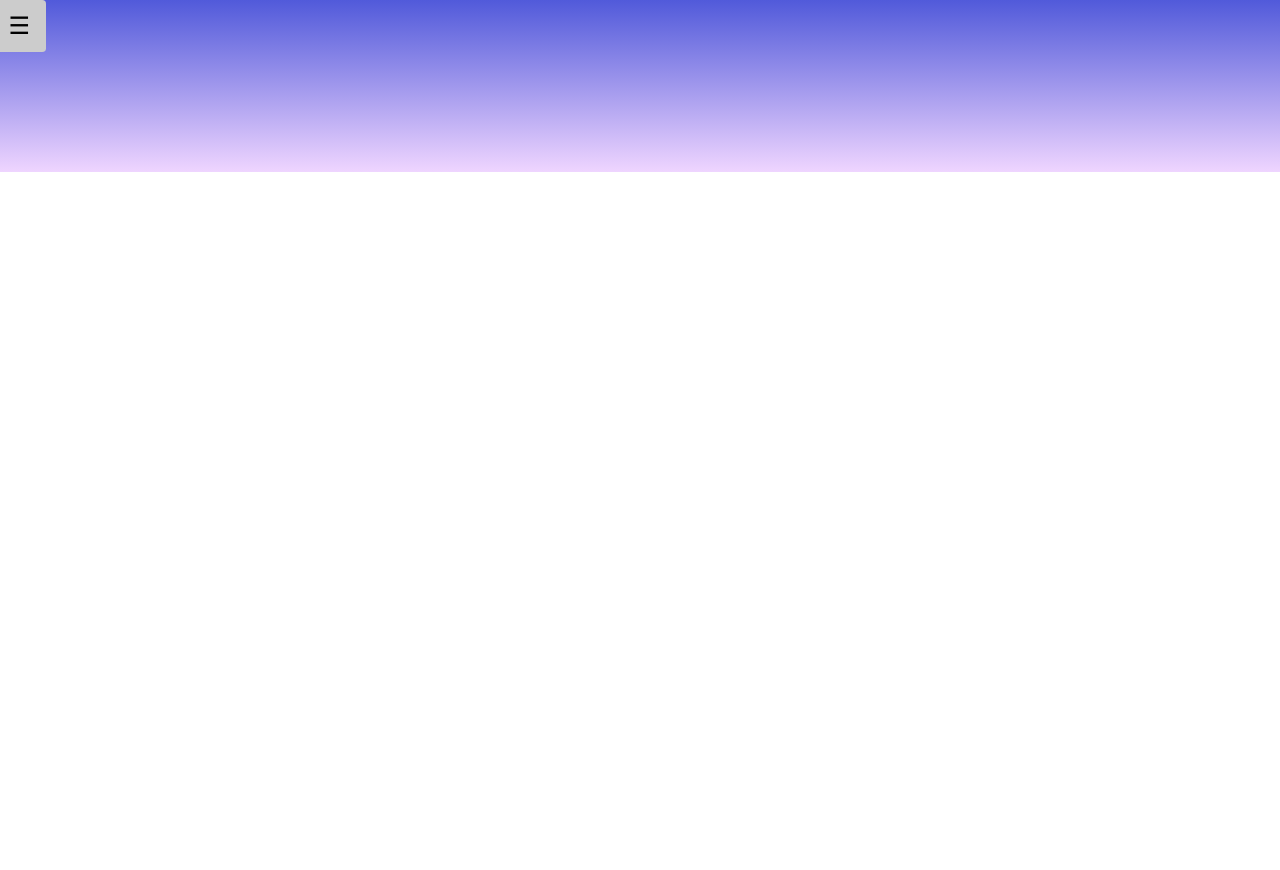
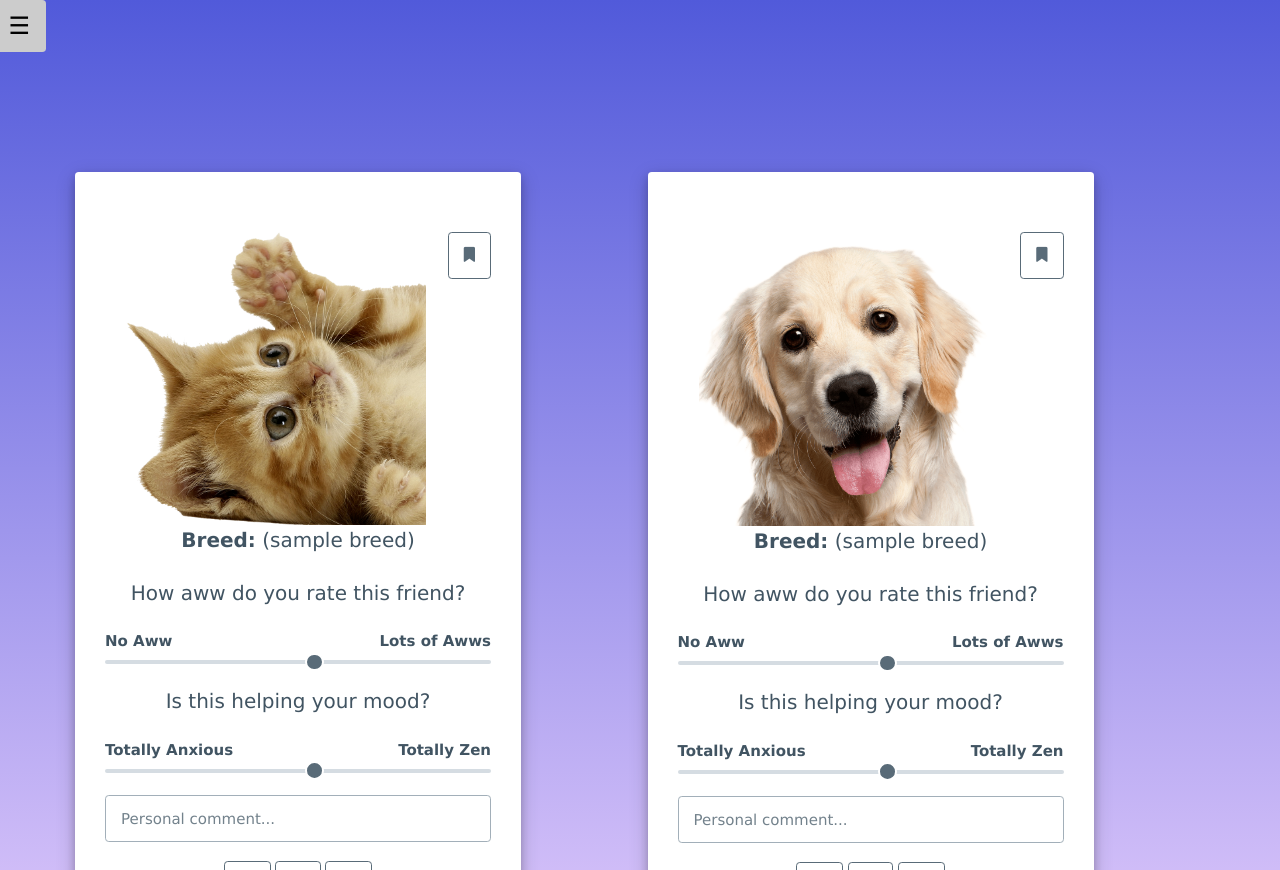
Before and after one commit to ReneMalingre/Whiskers-of-Zen, a plain HTML site: page results.html in a window 1280 px wide. Shown: the top 870 px of the page. Before the commit the page ends 800 px from the top, so only its background shows below. Drawn offline with nearby package versions, Linux system fonts and the light colour scheme.

Commit message:
results page - sample cards

```diff
--- a/assets/css/custom.css
+++ b/assets/css/custom.css
@@ -18,6 +18,23 @@ select {
   text-align: center;
 }
 
+.strong{
+  font-weight: bold;
+}
+
+/* results cards */
+.polaroid {
+  width: 80%;
+  background-color: white;
+  box-shadow: 0 4px 8px 0 rgba(0, 0, 0, 0.2), 0 6px 20px 0 rgba(0, 0, 0, 0.19);
+}
+
+.favourite {
+  margin-bottom: 15px;
+  float: right;
+}
+
+
 /* Sidebar */
 
 aside {
@@ -29,6 +46,27 @@ aside {
   left: 0;
 }
 
+/* text item formatting */
+
+.align-left {
+  float: left;
+}
+
+
+
+.align-right {
+  float: right;
+}
+
+/* for testing only */
+
+.test {
+  width: 300px;
+}
+
+.slider {
+  position: relative;
+}
 
 
 /* Toggle switch by W3 Schools */
--- a/results.html
+++ b/results.html
@@ -25,9 +25,9 @@
         <div class="w3-sidebar w3-bar-block w3-card w3-animate-left" style="display:none" id="mySidebar">
             <button class="w3-bar-item w3-button w3-large"
             onclick="w3_close()">Close &times;</button>
-            <a href="#" class="w3-bar-item w3-button">Link 1</a>
-            <a href="#" class="w3-bar-item w3-button">Link 2</a>
-            <a href="#" class="w3-bar-item w3-button">Link 3</a>
+            <a href="#" class="w3-bar-item w3-button"><i class="fa-brands fa-spotify"></i>  Spotify</a>
+            <a href="#" class="w3-bar-item w3-button"><i class="fa-solid fa-trophy"></i>  Achievements</a>
+            <a href="#" class="w3-bar-item w3-button"><i class="fa-solid fa-bookmark"></i>  Bookmarks</a>
         </div>
     </aside>
 
@@ -41,14 +41,96 @@
     </nav>
 
     <!-- main content -->
-    <main>
+    <main class="container">
 
-        <!-- example card -->
+        <!-- Grid of 2 columns; max 2 cards display for large screens -->
+        <div class="grid">
+            <!-- example card -->
+            <article class="polaroid">
+                <!-- Favourite button -->
+                <a href="#" role="button" class="secondary outline favourite"><i class="fa-solid fa-bookmark"></i></a>
+                <img class="test" src="./assets/img/cat-sml.png" alt="">
+                <!-- text align (e.g. breed) -->
+                <p><span class="strong">Breed:</span> (sample breed)</p>
+                <!-- Aww slider -->
+                <div>
+                    <p>How aww do you rate this friend?</p>
+                    <label for="aww-level">
+                        <span class="strong align-left">No Aww</span>
+                        <span class="strong align-right">Lots of Awws</span>
+                    </label>
+                    <input type="range" id="aww-level" name="aww-level"
+                           min="0" max="11">
+                </div>
+
+                <!-- Mood slider -->
+                <div>
+                    <p>Is this helping your mood?</p>
+                    <label for="mood-level">
+                        <span class="strong align-left">Totally Anxious</span>
+                        <span class="strong align-right">Totally Zen</span>
+                    </label>
+                    <input type="range" id="mood-level" name="mood-level"
+                           min="0" max="11">
+                </div>
+                <!-- user comment -->
+                <label for="user-comment">
+                    <input type="text" id="user-comment" name="user-comment" placeholder="Personal comment..." required>
+                  </label>
+                <!-- Buttons for various functions -->
+                 <a href="#" role="button" class="secondary outline"><i class="fa-solid fa-download"></i></a>
+                 <a href="#" role="button" class="secondary outline"><i class="fa-brands fa-square-facebook"></i></a>
+                 <a href="#" role="button" class="secondary outline"><i class="fa-brands fa-twitter"></i></a>
+            </article>
+
+            <article class="polaroid">
+                <!-- Favourite button -->
+                <a href="#" role="button" class="secondary outline favourite"><i class="fa-solid fa-bookmark"></i></a>
+                <img class="test" src="./assets/img/dog-sml.png" alt="">
+                <!-- text align (e.g. breed) -->
+                <p><span class="strong">Breed:</span> (sample breed)</p>
+                <!-- Aww slider -->
+                <div>
+                    <p>How aww do you rate this friend?</p>
+                    <label for="aww-level">
+                        <span class="strong align-left">No Aww</span>
+                        <span class="strong align-right">Lots of Awws</span>
+                    </label>
+                    <input type="range" id="aww-level" name="aww-level"
+                           min="0" max="11">
+                </div>
+
+                <!-- Mood slider -->
+                <div>
+                    <p>Is this helping your mood?</p>
+                    <label for="mood-level">
+                        <span class="strong align-left">Totally Anxious</span>
+                        <span class="strong align-right">Totally Zen</span>
+                    </label>
+                    <input type="range" id="mood-level" name="mood-level"
+                           min="0" max="11">
+                </div>
+                <!-- user comment -->
+                <label for="user-comment">
+                    <input type="text" id="user-comment" name="user-comment" placeholder="Personal comment..." required>
+                  </label>
+                <!-- Buttons for various functions -->
+                 <a href="#" role="button" class="secondary outline"><i class="fa-solid fa-download"></i></a>
+                 <a href="#" role="button" class="secondary outline"><i class="fa-brands fa-square-facebook"></i></a>
+                 <a href="#" role="button" class="secondary outline"><i class="fa-brands fa-twitter"></i></a>
+            </article>
+
+          </div>
+
+
+
 
     </main>
 
 
   <script src="./assets/js/results.js"></script>
+  <!-- font awesome kit-->
+  <script src="https://kit.fontawesome.com/cea607b6d1.js" crossorigin="anonymous"></script>
 
 </body>
 
```
